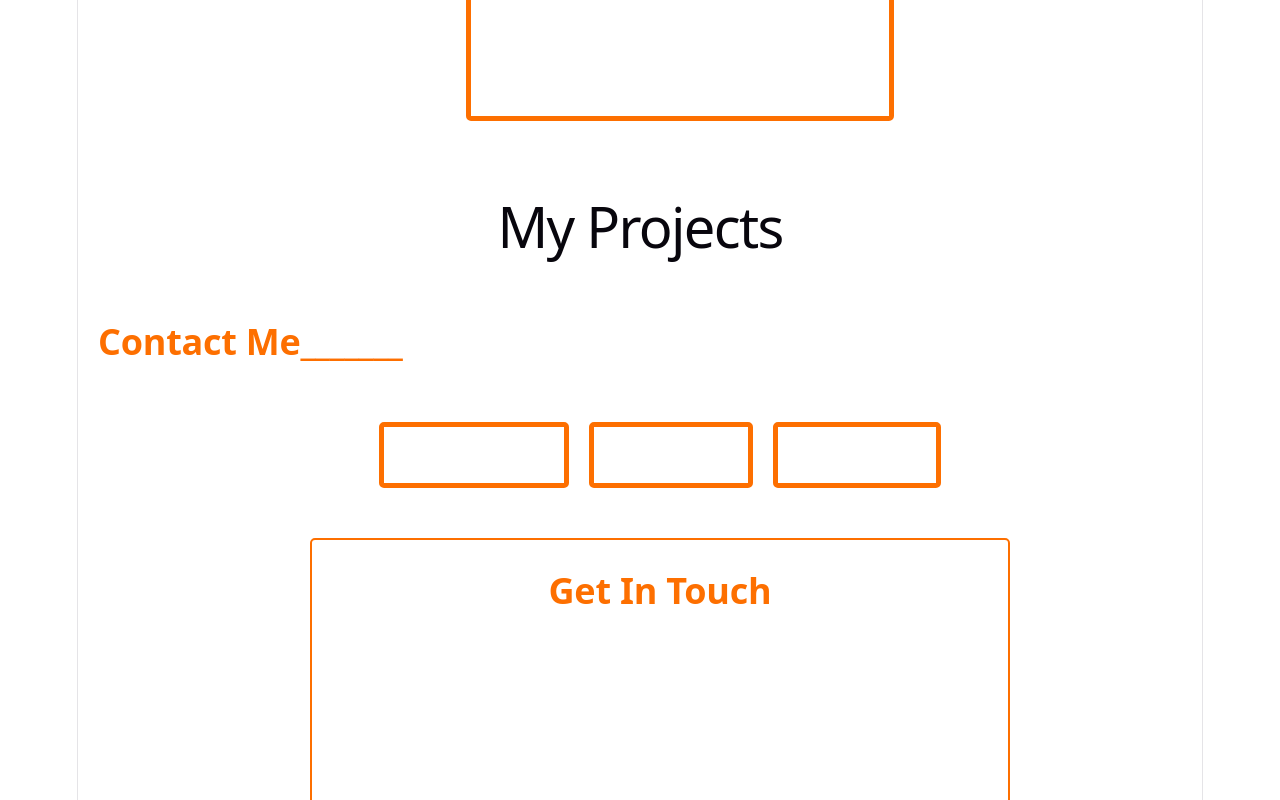
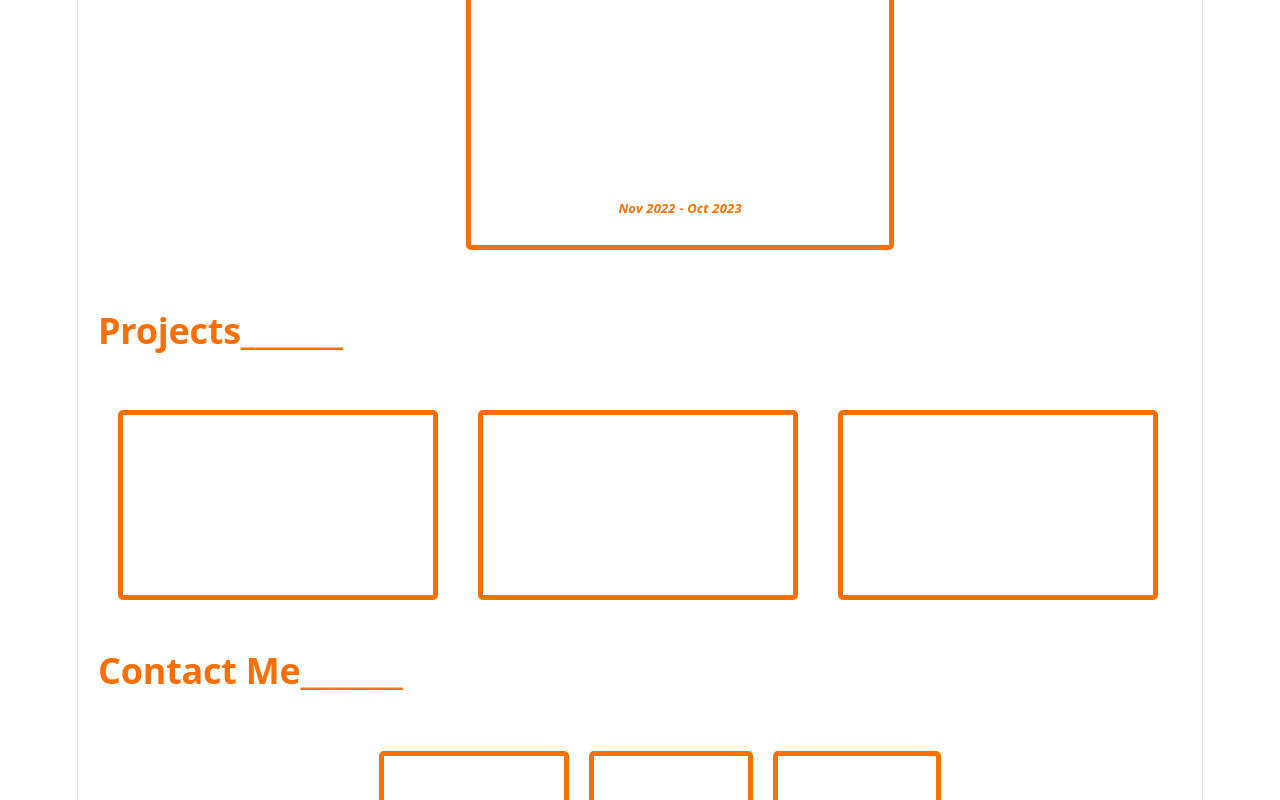
Before and after one commit to saeed240/My-Portfolio, a React (Vite) app: page / in a window 1280 px wide. Shown: the part 2684-3484 px from the top of the page. Built offline with nearby package versions, Linux system fonts and the light colour scheme.

Commit message:
Add some projects to my portfolio

```diff
--- a/src/components/about/index.jsx
+++ b/src/components/about/index.jsx
@@ -65,6 +65,8 @@ function About() {
                   initiatives.
                 </li>
               </ul>
+
+              <h4>Nov 2023 - Nov 2025</h4>
             </div>
 
             <div className="work">
@@ -83,6 +85,8 @@ function About() {
                 </li>
                 <li>Maintained detailed verification records and reports.</li>
               </ul>
+
+              <h4>Oct 2024 - Dec 2024</h4>
             </div>
 
             <div className="work">
@@ -104,6 +108,8 @@ function About() {
                   communication tools.
                 </li>
               </ul>
+
+              <h4>Nov 2022 - Oct 2023</h4>
             </div>
           </div>
         </div>
--- a/src/components/about/styles.css
+++ b/src/components/about/styles.css
@@ -110,3 +110,18 @@
   font-size: 20px;
   font-weight: 900;
 }
+
+.work ul {
+  display: flex;
+  flex-direction: column;
+  gap: 10px;
+}
+
+.work h4 {
+  font-size: small;
+  font-style: italic;
+  color: #fd6f00;
+  align-items: center;
+  display: flex;
+  justify-content: center;
+}
--- a/src/components/projects/index.jsx
+++ b/src/components/projects/index.jsx
@@ -1,9 +1,24 @@
 import React from "react";
 
-export default function () {
+//internal import
+import "./styles.css";
+
+function Projects() {
   return (
-    <div>
-      <h1>My Projects</h1>
-    </div>
+    <>
+      <div className="project-container">
+        <h2>Projects_______</h2>
+
+        <div className="projects">
+          <a href="https://github.com/saeed240/My-Portfolio">My Portfolio</a>
+          <a href="https://github.com/saeed240/Nextcent_v1"> Landing Page</a>
+          <a href="https://github.com/saeed240/Book-Inventory">
+            {" "}
+            Book Inventory
+          </a>
+        </div>
+      </div>
+    </>
   );
 }
+export default Projects;
--- a/src/components/projects/styles.css
+++ b/src/components/projects/styles.css
@@ -0,0 +1,40 @@
+.project-container {
+  display: flex;
+  flex-direction: column;
+  justify-content: center;
+  width: 100%;
+  padding: 0 20px;
+}
+
+.project-container h2 {
+  text-align: left;
+  color: #fd6f00;
+  font-size: 36px;
+  font-weight: 900;
+}
+
+.projects {
+  display: flex;
+  flex-direction: row;
+  gap: 20px;
+}
+
+.projects a {
+  border: 5px solid #fd6f00;
+  padding: 15px 30px;
+  font-size: 26px;
+  font-weight: 900;
+  color: #fff;
+  border-radius: 5px;
+  margin-top: 50px;
+  width: 250px;
+  height: 150px;
+  align-items: center;
+  justify-content: center;
+  display: flex;
+  margin-left: 20px;
+}
+
+.projects a:hover {
+  background-color: #fd6f00;
+}
```
